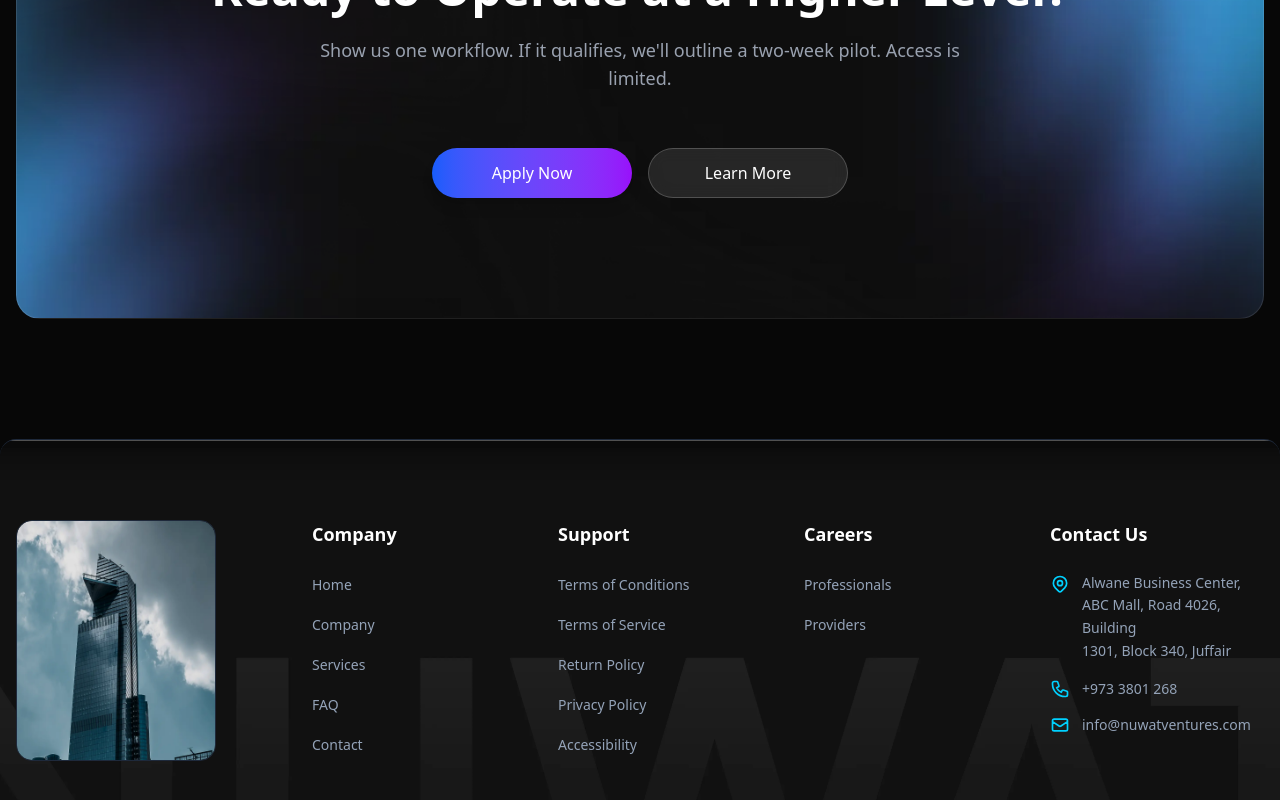
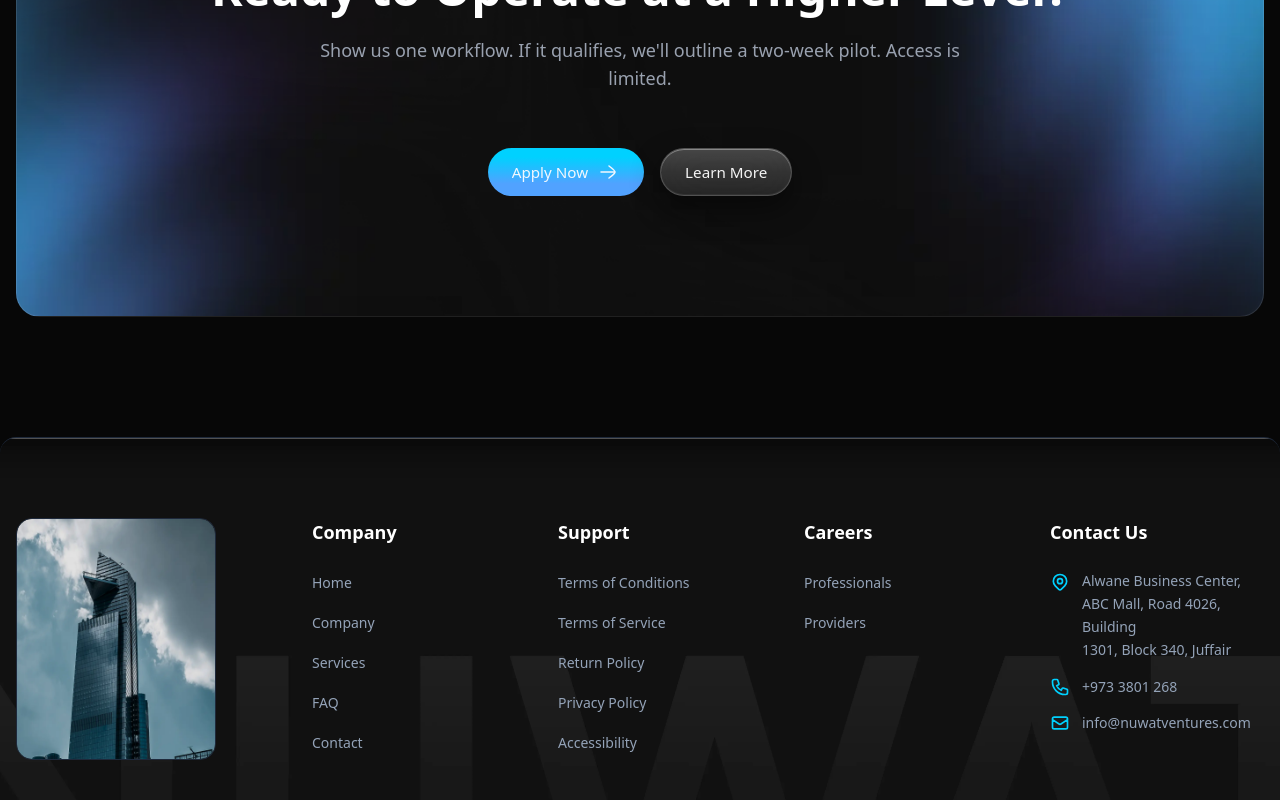
Before and after one commit to Cozmiq-Codes/nuwat, a Next.js app: page /about/about in a window 1280 px wide. Shown: the part 6567-7367 px from the top of the page. Built offline with nearby package versions, Linux system fonts and the light colour scheme.

Commit message:
refactor: Replace GradientButton with PrimaryButton and SecondaryBtn components, update hero description, and adjust hero image height.

```diff
--- a/app/[lang]/page.tsx
+++ b/app/[lang]/page.tsx
@@ -36,7 +36,7 @@ const Home = async ({ params }: PageProps) => {
           alt={"Hero Image"}
           width={1000}
           height={1000}
-          className={"w-full h-95 rounded-2xl"}
+          className={"w-full h-[500px] rounded-2xl"}
         />
       </div>
       <VisionDominance content={dict.home.visionDominance} />
--- a/components/global/cta/CTA.tsx
+++ b/components/global/cta/CTA.tsx
@@ -1,4 +1,5 @@
-import GradientButton from "@/components/global/GradientButton";
+import PrimaryButton from "../PrimaryButton";
+import SecondaryBtn from "../SecondaryBtn";
 
 interface CTAProps {
   content: {
@@ -30,13 +31,8 @@ const CTA = ({ content, common }: CTAProps) => {
               </p>
 
               <div className="mt-8 flex flex-col sm:flex-row gap-4">
-                <GradientButton className="min-w-[200px]">
-                  {common.buttons.applyNow}
-                </GradientButton>
-
-                <GradientButton variant="secondary" className="min-w-[200px]">
-                  {common.buttons.learnMore}
-                </GradientButton>
+                <PrimaryButton title={common.buttons.applyNow} />
+                <SecondaryBtn title={common.buttons.learnMore} />
               </div>
             </div>
           </div>
--- a/components/pages/home/what-we-do/WhatWeDo.tsx
+++ b/components/pages/home/what-we-do/WhatWeDo.tsx
@@ -2,6 +2,7 @@ import React from "react";
 import Image from "next/image";
 
 import GradientButton from "@/components/global/GradientButton";
+import PrimaryButton from "@/components/global/PrimaryButton";
 
 interface WhatWeDoProps {
   content: {
@@ -33,17 +34,7 @@ const WhatWeDo = ({ content, aboutNuwat }: WhatWeDoProps) => {
               dangerouslySetInnerHTML={{ __html: content.heading }}
             />
             <div className={"what_we_do_btn"}>
-              <GradientButton className="flex w-max">
-                <span>
-                  <Image
-                    src="/layout/what-we-do/right_icon.svg"
-                    alt="Right Icon"
-                    width={24}
-                    height={24}
-                  />
-                </span>
-                {aboutNuwat}
-              </GradientButton>
+              <PrimaryButton title={aboutNuwat} />
             </div>
           </div>
         </div>
--- a/dictionaries/en.json
+++ b/dictionaries/en.json
@@ -47,7 +47,7 @@
     "hero": {
       "tag": "Data-Driven Decisions",
       "title": "WE DON’T BUILD BUSINESSES. <br /><span class=\"heading-span\">WE ARCHITECT DOMINANCE.</span>",
-      "description": "unassailable. We don't trade in \"best practices\" or generic growth hacks. We provide the surgical strategy and industrial-grade execution required to own your market and dictate the terms of your industry. If you aren't ready to lead, you aren't ready for us.",
+      "description": "Most companies are built to survive; we build them to be unassailable. We don’t trade in \"best practices\" or generic growth hacks. We provide the surgical strategy and industrial-grade execution required to own your market and dictate the terms of your industry. If you aren't ready to lead, you aren't ready for us.",
       "socialProof": "Chosen by industry leaders who set the standard instead of chasing it",
       "statsTag": "Chosen by over 10,000 global companies building at serious scale"
     },
```
